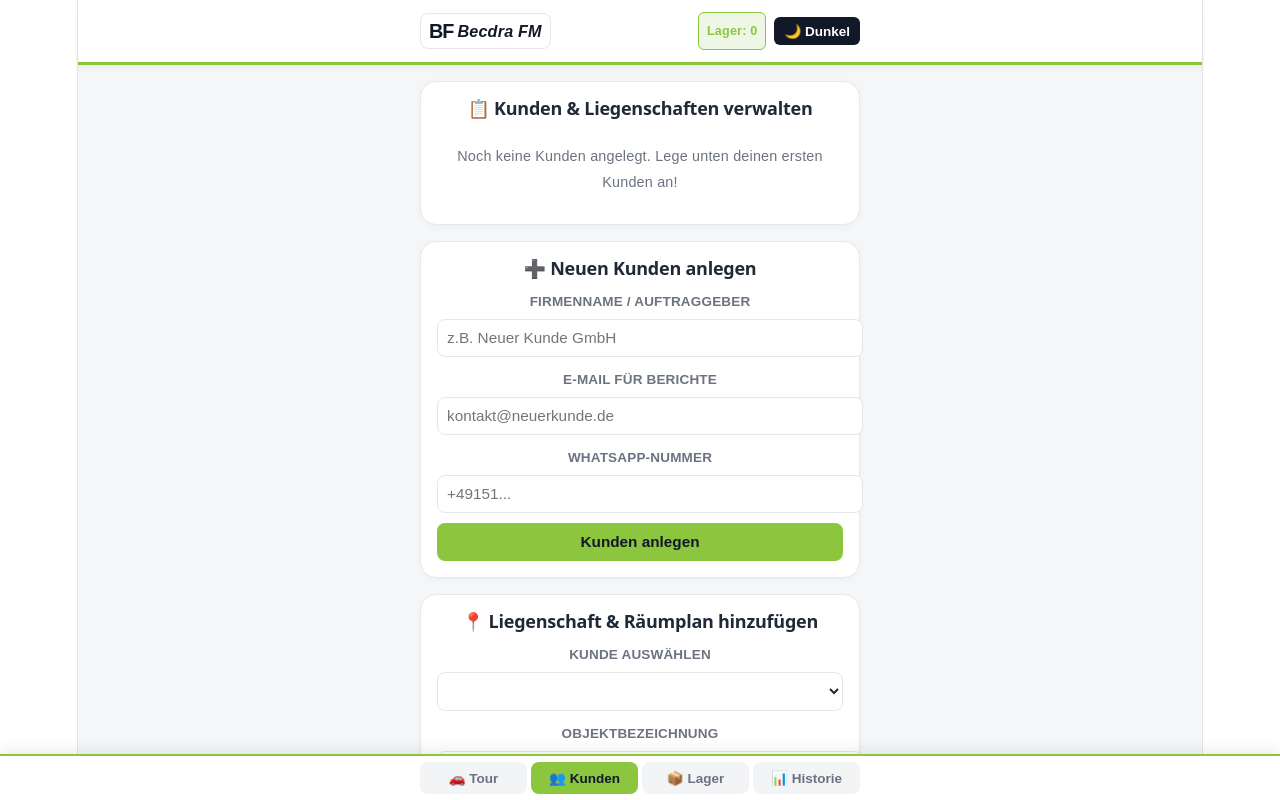
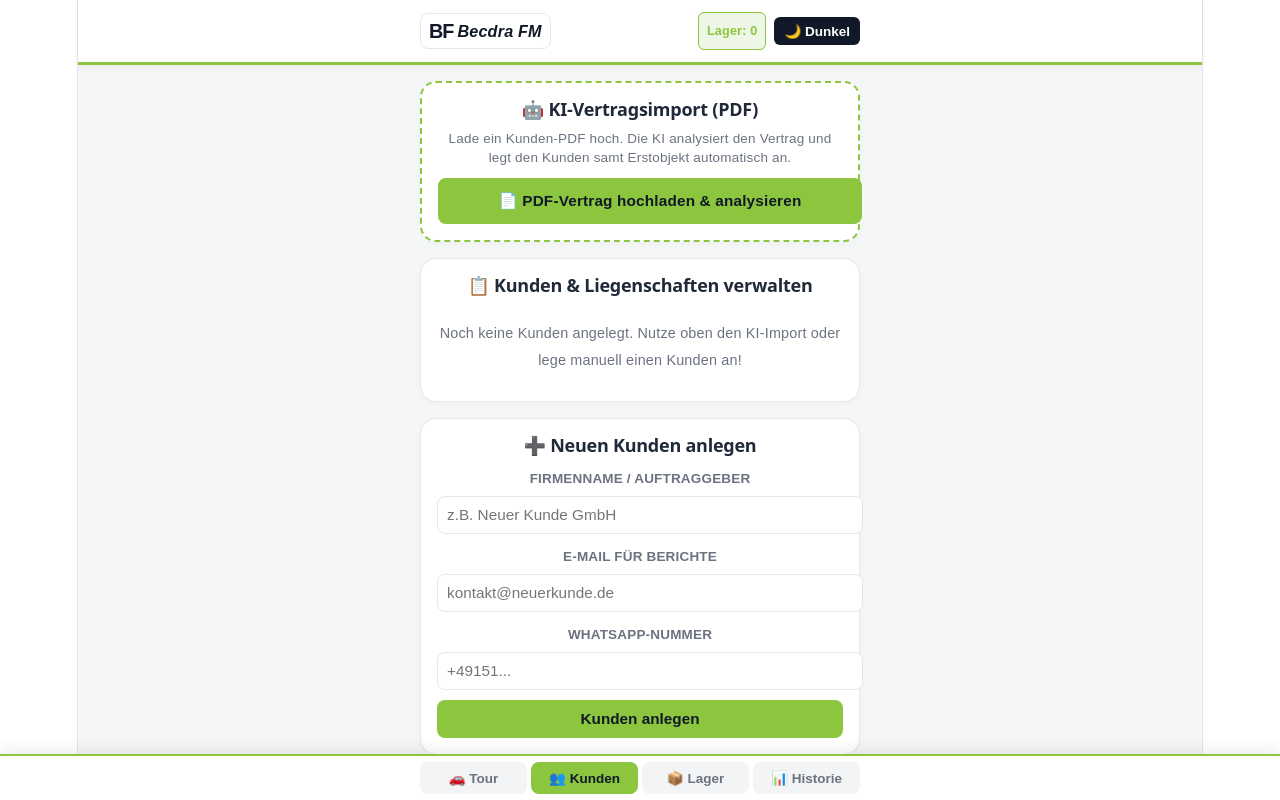
Before and after one commit to becdrafm-hash/winterdienst-by-becdra, a React (Vite) app: page / in a window 1280 px wide. Both pictures are taken after a click on the button "👥 Kunden". Shown: the top 800 px of the page. Built offline with nearby package versions, Linux system fonts and the light colour scheme.

Commit message:
KI Kunden und Liegenschaften Import hinzugefügt

```diff
--- a/src/App.tsx
+++ b/src/App.tsx
@@ -49,7 +49,6 @@ interface SaisonArchiv {
 }
 
 export default function App() {
-  // Navigation jetzt aufgeteilt in: 'tour' | 'kunden' | 'lager' | 'history_saison'
   const [activeTab, setActiveTab] = useState<'tour' | 'kunden' | 'lager' | 'history_saison'>('tour');
   const [statusMeldung, setStatusMeldung] = useState<string | null>(null);
   const [darkMode, setDarkMode] = useState<boolean>(false);
@@ -83,11 +82,13 @@ export default function App() {
     }, 3500);
   };
 
+  // Saubere Initialisierung ohne alte Testkunden
   const [kunden, setKunden] = useState<Kunde[]>(() => {
     const saved = localStorage.getItem('becdra_kunden');
     return saved ? JSON.parse(saved) : [];
   });
 
+  // Lagerbestand startet bei 0
   const [lagerBestand, setLagerBestand] = useState<number>(() => {
     const saved = localStorage.getItem('becdra_lager');
     return saved ? JSON.parse(saved) : 0;
@@ -215,6 +216,42 @@ export default function App() {
     setNeuEmail('');
     setNeuWhatsapp('');
     zeigeMeldung('Kunde erfolgreich angelegt!');
+  };
+
+  // KI-gestützter PDF-Vertragsimport Handler
+  const handlePdfUploadFuerKi = (e: React.ChangeEvent<HTMLInputElement>) => {
+    if (e.target.files && e.target.files[0]) {
+      const file = e.target.files[0];
+      const reader = new FileReader();
+
+      reader.onload = () => {
+        const extractedFirma = file.name.replace(/\.[^/.]+$/, "").replace(/[-_]/g, " ") || "KI Vertrag Kunde";
+        const extractedEmail = "kontakt@" + extractedFirma.toLowerCase().replace(/[^a-z0-9]/g, "") + ".de";
+
+        const neuerKunde: Kunde = {
+          id: Date.now(),
+          firma: extractedFirma,
+          email: extractedEmail,
+          whatsapp: '+4915100000000',
+          liegenschaften: [
+            {
+              id: Date.now() + 1,
+              name: 'Objekt aus PDF Vertrag',
+              address: 'Musterstraße 1, Rees',
+              size: '250',
+              material: 'Reines Salz',
+              reihenfolge: kunden.length + 1
+            }
+          ]
+        };
+
+        setKunden(prev => [...prev, neuerKunde]);
+        setSelectedKundeId(neuerKunde.id);
+        zeigeMeldung(`KI-Import erfolgreich: "${extractedFirma}" angelegt!`);
+      };
+
+      reader.readAsText(file);
+    }
   };
 
   const deleteLiegenschaft = (kundeId: number, liegeId: number) => {
@@ -1087,14 +1124,26 @@ export default function App() {
               </div>
             )}
 
-            {/* SEPARATER KUNDEN-TAB */}
+            {/* KUNDEN TAB (inklusive KI-PDF-Import) */}
             {activeTab === 'kunden' && (
               <div style={{ display: 'flex', flexDirection: 'column', gap: '16px' }}>
+
+                {/* KI-PDF-Vertragsimport Box */}
+                <div style={{ backgroundColor: bgCard, padding: '16px', borderRadius: '16px', border: '2px dashed #8cc63f', boxShadow: '0 2px 6px rgba(0,0,0,0.03)', display: 'flex', flexDirection: 'column', gap: '10px' }}>
+                  <h2 style={{ fontSize: '1rem', fontWeight: 'bold', margin: 0, color: textApp }}>🤖 KI-Vertragsimport (PDF)</h2>
+                  <p style={{ fontSize: '0.75rem', color: textSub, margin: 0, lineHeight: '1.4' }}>
+                    Lade ein Kunden-PDF hoch. Die KI analysiert den Vertrag und legt den Kunden samt Erstobjekt automatisch an.
+                  </p>
+                  <label style={{ display: 'block', width: '100%', backgroundColor: '#8cc63f', color: '#111827', padding: '10px', borderRadius: '8px', fontWeight: 'bold', textAlign: 'center', cursor: 'pointer', fontSize: '0.85rem' }}>
+                    📄 PDF-Vertrag hochladen & analysieren
+                    <input type="file" accept="application/pdf" onChange={handlePdfUploadFuerKi} style={{ display: 'none' }} />
+                  </label>
+                </div>
 
                 <div style={{ backgroundColor: bgCard, padding: '16px', borderRadius: '16px', border: '1px solid ' + borderCard, boxShadow: '0 2px 6px rgba(0,0,0,0.03)', display: 'flex', flexDirection: 'column', gap: '12px' }}>
                   <h2 style={{ fontSize: '1rem', fontWeight: 'bold', margin: 0, color: textApp }}>📋 Kunden & Liegenschaften verwalten</h2>
                   {kunden.length === 0 ? (
-                    <p style={{ textAlign: 'center', color: textSub, padding: '12px 0', fontSize: '0.8rem' }}>Noch keine Kunden angelegt. Lege unten deinen ersten Kunden an!</p>
+                    <p style={{ textAlign: 'center', color: textSub, padding: '12px 0', fontSize: '0.8rem' }}>Noch keine Kunden angelegt. Nutze oben den KI-Import oder lege manuell einen Kunden an!</p>
                   ) : (
                     kunden.map(kunde => (
                       <div key={kunde.id} style={{ border: '1px solid ' + borderCard, borderRadius: '10px', padding: '12px', backgroundColor: darkMode ? '#14171a' : '#f9fafb', display: 'flex', flexDirection: 'column', gap: '8px' }}>
@@ -1220,7 +1269,7 @@ export default function App() {
               </div>
             )}
 
-            {/* SEPARATER LAGER-TAB */}
+            {/* LAGER TAB */}
             {activeTab === 'lager' && (
               <div style={{ display: 'flex', flexDirection: 'column', gap: '16px' }}>
 
@@ -1268,7 +1317,7 @@ export default function App() {
               </div>
             )}
 
-            {/* HISTORIE & SAISON TAB */}
+            {/* HISTORIE TAB */}
             {activeTab === 'history_saison' && (
               <div style={{ display: 'flex', flexDirection: 'column', gap: '16px' }}>
 
@@ -1328,7 +1377,7 @@ export default function App() {
 
       </main>
 
-      {/* Neue Daumen-Navigation unten mit 4 getrennten Tabs */}
+      {/* Navigation unten mit 4 Tabs */}
       {!activeObjekt && (
         <nav style={{ position: 'fixed', bottom: 0, left: 0, width: '100%', backgroundColor: bgCard, borderTop: '2px solid #8cc63f', boxShadow: '0 -4px 15px rgba(0,0,0,0.08)', zIndex: 100, transition: 'background-color 0.3s ease' }}>
           <div style={{ maxWidth: '440px', margin: '0 auto', display: 'grid', gridTemplateColumns: 'repeat(4, 1fr)', padding: '6px', gap: '4px' }}>
```
